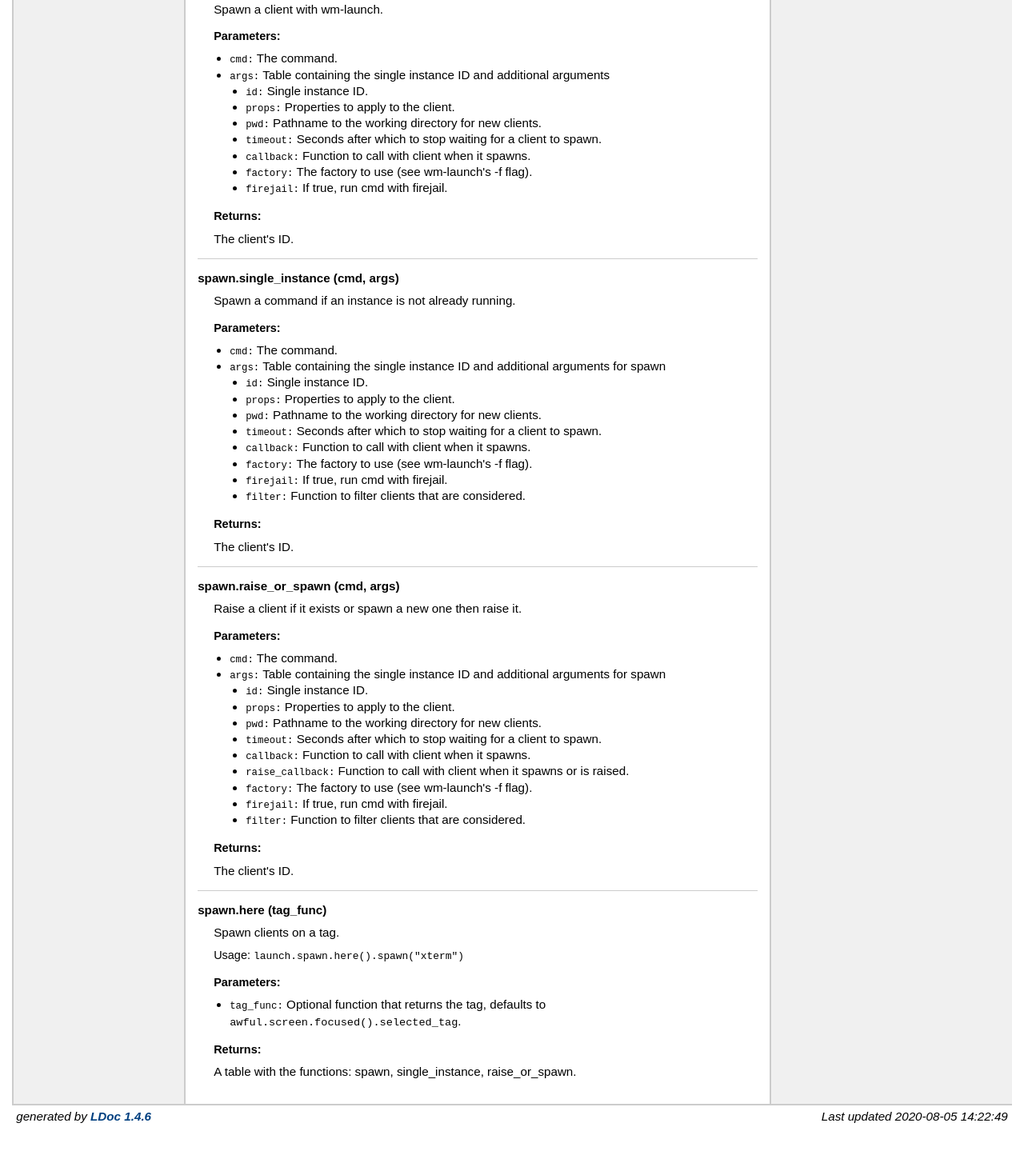
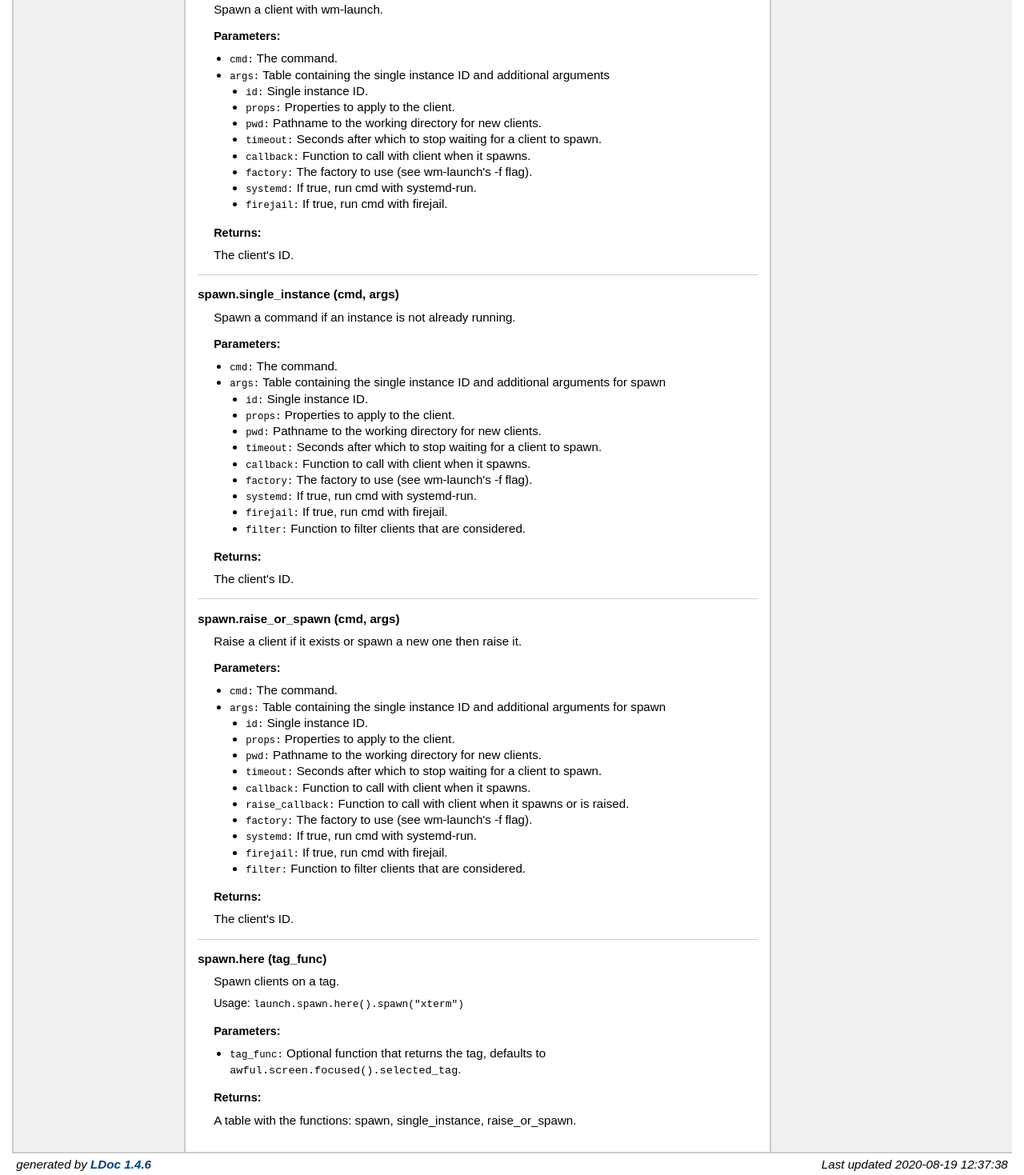
Before and after one commit to jcrd/awesome-launch, a plain HTML site: page modules/awesome-launch.html in a window 1280 px wide. Shown: the part 932-2401 px from the top of the page at 80% size. Before the commit the page ends 2342 px from the top, so only its background shows below. Drawn offline with Linux system fonts and the light colour scheme.

Commit message:
Update docs for `systemd-run` support

```diff
--- a/modules/awesome-launch.html
+++ b/modules/awesome-launch.html
@@ -182,6 +182,9 @@
         <li><span class="parameter">factory</span>
          The factory to use (see wm-launch's -f flag).
         </li>
+        <li><span class="parameter">systemd</span>
+         If true, run cmd with systemd-run.
+        </li>
         <li><span class="parameter">firejail</span>
          If true, run cmd with firejail.
         </li>
@@ -230,6 +233,9 @@
         </li>
         <li><span class="parameter">factory</span>
          The factory to use (see wm-launch's -f flag).
+        </li>
+        <li><span class="parameter">systemd</span>
+         If true, run cmd with systemd-run.
         </li>
         <li><span class="parameter">firejail</span>
          If true, run cmd with firejail.
@@ -286,6 +292,9 @@
         <li><span class="parameter">factory</span>
          The factory to use (see wm-launch's -f flag).
         </li>
+        <li><span class="parameter">systemd</span>
+         If true, run cmd with systemd-run.
+        </li>
         <li><span class="parameter">firejail</span>
          If true, run cmd with firejail.
         </li>
@@ -340,7 +349,7 @@
 </div> <!-- id="main" -->
 <div id="about">
 <i>generated by <a href="http://github.com/stevedonovan/LDoc">LDoc 1.4.6</a></i>
-<i style="float:right;">Last updated 2020-08-05 14:22:49 </i>
+<i style="float:right;">Last updated 2020-08-19 12:37:38 </i>
 </div> <!-- id="about" -->
 </div> <!-- id="container" -->
 </body>
```
Also changed, not shown: index.html (+1 -1 lines), modules/awesome-launch.panel.html (+5 -2 lines), modules/awesome-launch.widget.html (+1 -1 lines), modules/awesome-launch.workspace.html (+5 -2 lines).
